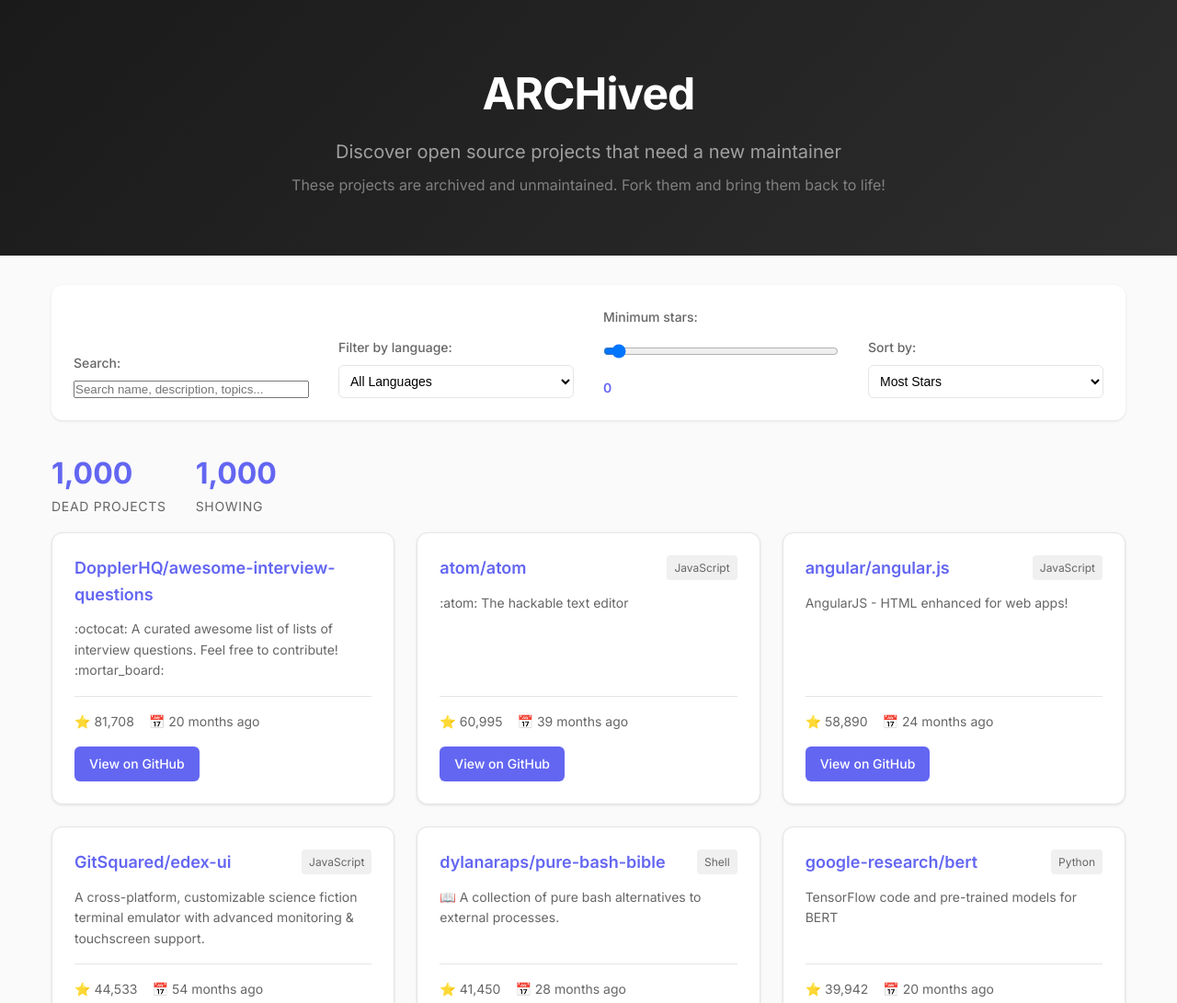
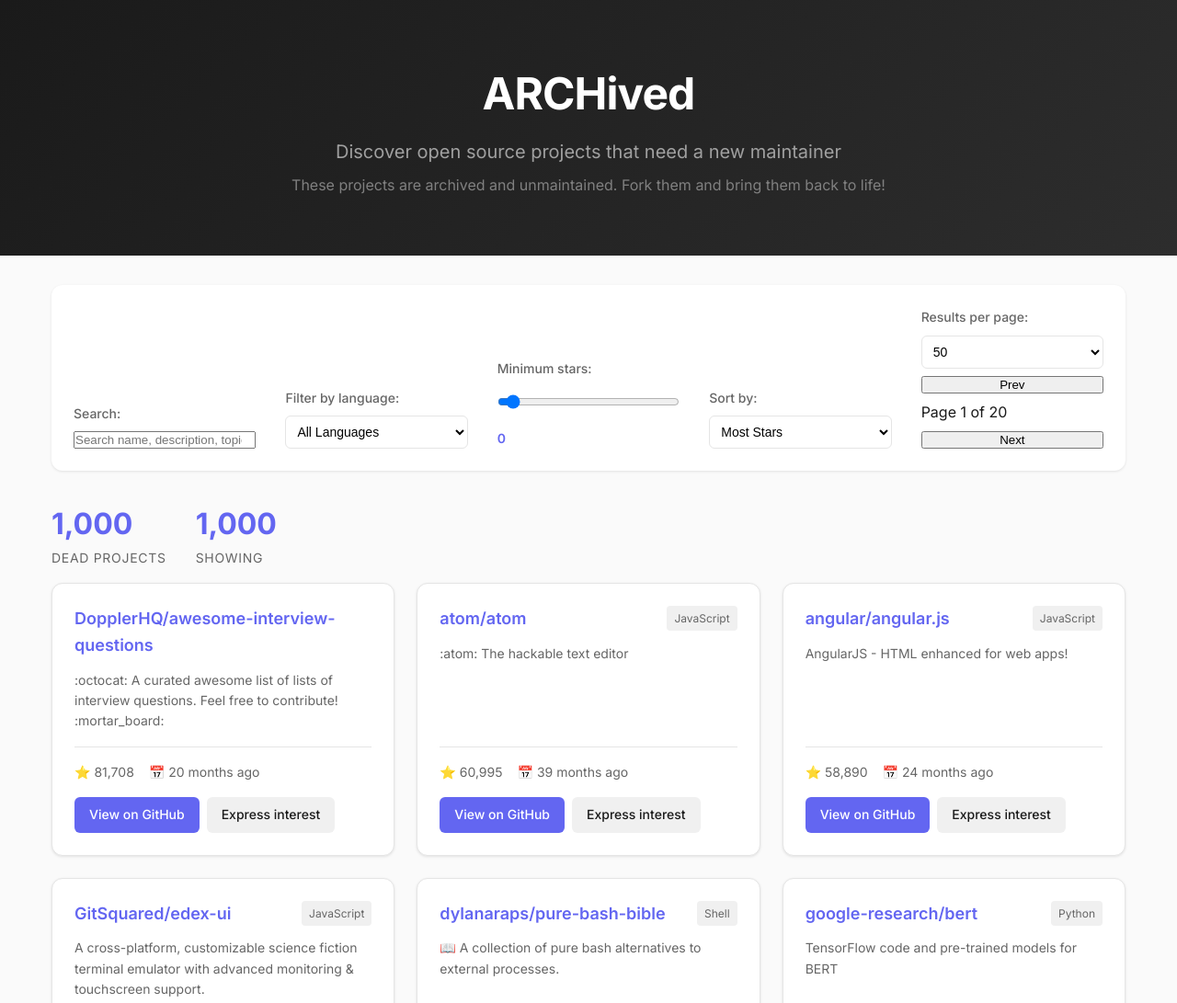
Before and after one commit to zetesel/ARCHived, a plain HTML site: page index.html in a window 1280 px wide. Shown: the top 1091 px of the page at 92% size. Drawn offline with nearby package versions, Linux system fonts and the light colour scheme.

Commit message:
CI: run pytest; frontend: add pagination controls and Express Interest button (prefilled issue); pagination wiring in app.js

```diff
--- a/app.js
+++ b/app.js
@@ -13,6 +13,13 @@ const sortBy = document.getElementById('sort-by');
 const totalCount = document.getElementById('total-count');
 const visibleCount = document.getElementById('visible-count');
 const lastUpdated = document.getElementById('last-updated');
+const pageSizeSelect = document.getElementById('page-size');
+const prevPageBtn = document.getElementById('prev-page');
+const nextPageBtn = document.getElementById('next-page');
+const pageInfo = document.getElementById('page-info');
+
+let currentPage = 1;
+let pageSize = parseInt(pageSizeSelect.value || '50', 10);
 
 // Load data
 async function loadProjects() {
@@ -161,8 +168,13 @@ function applyFilters() {
     totalCount.textContent = projects.length.toLocaleString();
     visibleCount.textContent = filteredProjects.length.toLocaleString();
 
-    // Render
+    // Reset pagination if current page would be out of range
+    const maxPages = Math.max(1, Math.ceil(filteredProjects.length / pageSize));
+    if (currentPage > maxPages) currentPage = maxPages;
+
+    // Render paginated view
     renderProjects();
+    updatePaginationInfo();
 }
 
 // Render projects to DOM using safe DOM APIs
@@ -183,7 +195,12 @@ function renderProjects() {
 
     const fragment = document.createDocumentFragment();
 
-    filteredProjects.forEach(project => {
+    // Determine slice for current page
+    const start = (currentPage - 1) * pageSize;
+    const end = start + pageSize;
+    const pageItems = filteredProjects.slice(start, end);
+
+    pageItems.forEach(project => {
         const card = document.createElement('article');
         card.className = 'project-card';
 
@@ -242,6 +259,19 @@ function renderProjects() {
         viewBtn.textContent = 'View on GitHub';
         actions.appendChild(viewBtn);
 
+        // Express interest button: opens a prefilled issue on the repo
+        const interestBtn = document.createElement('a');
+        // Prefill issue title and body using GitHub's query params
+        const issueTitle = encodeURIComponent(`I would like to help maintain ${project.name}`);
+        const issueBody = encodeURIComponent(`Hi,\n\nI am interested in helping maintain **${project.name}**.\n\nReasons:\n- \n\nPlease let me know if there are any steps to transfer or collaborate on maintenance.\n\nThanks!`);
+        // Use the repo's issues/new URL
+        const issueUrl = project.url.replace(/\/$/, '') + `/issues/new?title=${issueTitle}&body=${issueBody}`;
+        interestBtn.href = issueUrl;
+        interestBtn.target = '_blank';
+        interestBtn.className = 'btn btn-secondary';
+        interestBtn.textContent = 'Express interest';
+        actions.appendChild(interestBtn);
+
         card.appendChild(actions);
         fragment.appendChild(card);
     });
@@ -278,6 +308,31 @@ starsFilter.addEventListener('input', function() {
     applyFilters();
 });
 sortBy.addEventListener('change', applyFilters);
+pageSizeSelect.addEventListener('change', function() {
+    pageSize = parseInt(this.value, 10) || 50;
+    currentPage = 1;
+    applyFilters();
+});
+prevPageBtn.addEventListener('click', function() {
+    if (currentPage > 1) {
+        currentPage -= 1;
+        applyFilters();
+        window.scrollTo({ top: 0, behavior: 'smooth' });
+    }
+});
+nextPageBtn.addEventListener('click', function() {
+    const maxPages = Math.max(1, Math.ceil(filteredProjects.length / pageSize));
+    if (currentPage < maxPages) {
+        currentPage += 1;
+        applyFilters();
+        window.scrollTo({ top: 0, behavior: 'smooth' });
+    }
+});
+
+function updatePaginationInfo() {
+    const maxPages = Math.max(1, Math.ceil(filteredProjects.length / pageSize));
+    pageInfo.textContent = `Page ${currentPage} of ${maxPages}`;
+}
 
 // Initialize
 loadProjects();
--- a/index.html
+++ b/index.html
@@ -46,6 +46,17 @@
                     <option value="name-desc">Name (Z-A)</option>
                 </select>
             </div>
+            <div class="filter-group pagination-controls">
+                <label for="page-size">Results per page:</label>
+                <select id="page-size">
+                    <option value="20">20</option>
+                    <option value="50" selected>50</option>
+                    <option value="100">100</option>
+                </select>
+                <button id="prev-page" aria-label="Previous page">Prev</button>
+                <span id="page-info">Page 1</span>
+                <button id="next-page" aria-label="Next page">Next</button>
+            </div>
         </section>
 
         <section class="stats">
```
Also changed, not shown: .github/workflows/scan.yml.
